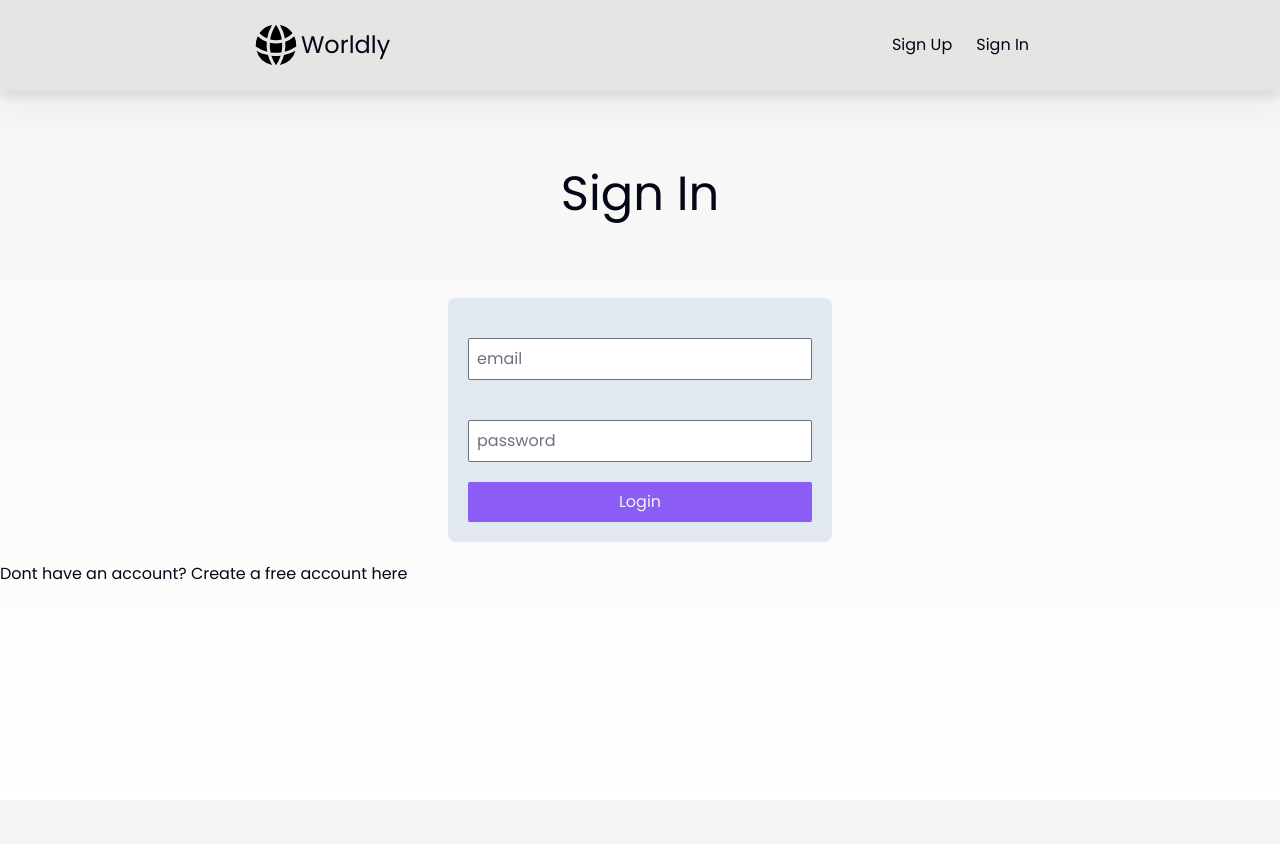
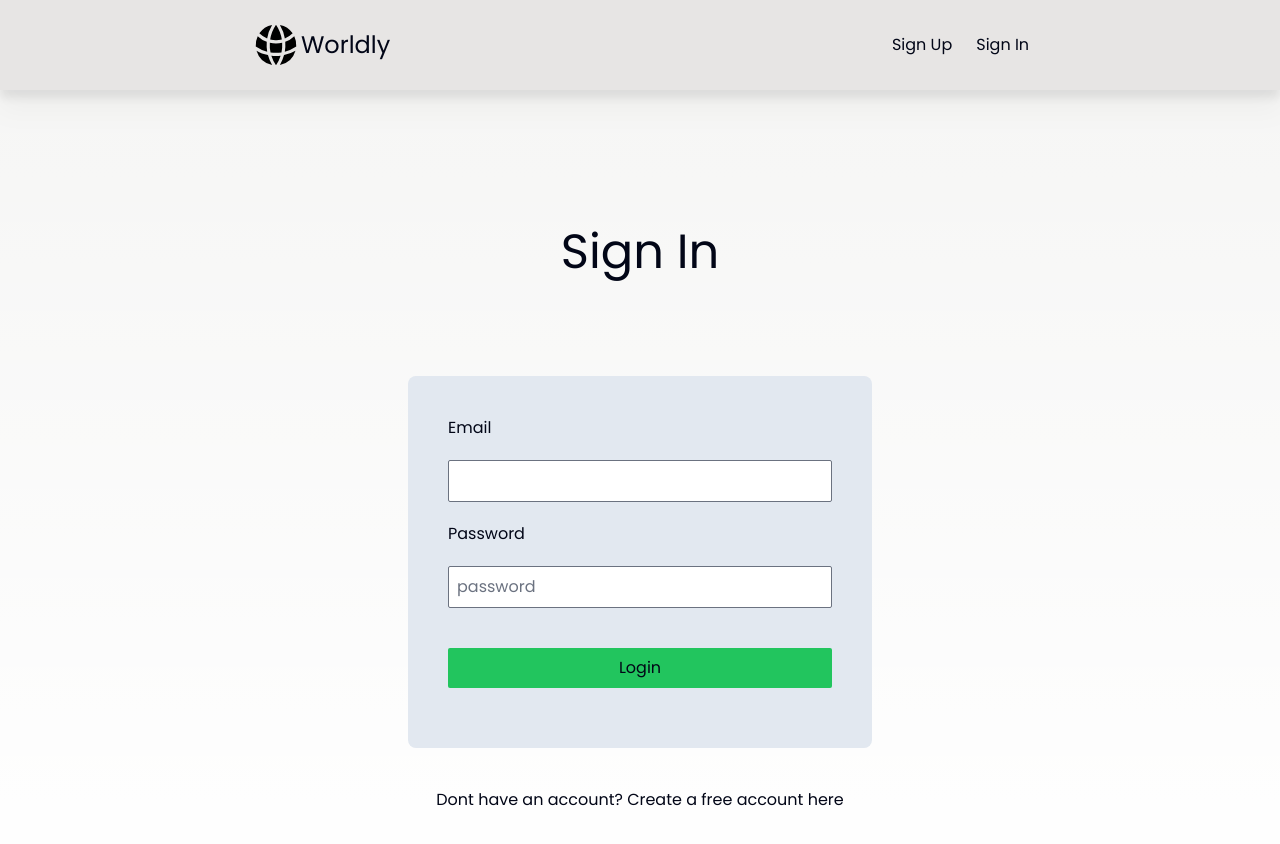
Before and after one commit to DominykMcNamara/worldly, a Next.js app: page /signin in a window 1280 px wide. Shown: the top 844 px of the page. Before the commit the page ends 800 px from the top, so only its background shows below. Built offline with nearby package versions, Linux system fonts and the light colour scheme.

Commit message:
ui update

```diff
--- a/src/app/components/SignInForm.tsx
+++ b/src/app/components/SignInForm.tsx
@@ -5,18 +5,17 @@ import { signIn, signOut } from "next-auth/react";
 import { useSearchParams, useRouter } from "next/navigation";
 
 export default function SignInForm() {
-    const router = useRouter()
+  const router = useRouter();
   const searchParams = useSearchParams();
-    const [email, setEmail] = useState("")
-    const [password, setPassword] = useState("")
-    const callbackUrl = searchParams?.get('callbackUrl') || '/signup'
-     const [isLoading, setIsLoading] = useState(false)
-    const [errorMessage, setErrorMessage] = useState("")
-
+  const [email, setEmail] = useState("");
+  const [password, setPassword] = useState("");
+  const callbackUrl = searchParams?.get("callbackUrl") || "/signup";
+  const [isLoading, setIsLoading] = useState(false);
+  const [errorMessage, setErrorMessage] = useState("");
 
   async function handleSubmit(e: React.FormEvent<HTMLFormElement>) {
     e.preventDefault();
-      setIsLoading(true)
+    setIsLoading(true);
     try {
       const result = await signIn("credentials", {
         email: email.toLowerCase(),
@@ -25,12 +24,10 @@ export default function SignInForm() {
         callbackUrl,
       });
       if (!result?.error) {
-          setIsLoading(false)
+        setIsLoading(false);
         router.push(callbackUrl);
-        }
-
-        else {
-          setIsLoading(false)
+      } else {
+        setIsLoading(false);
         setErrorMessage("Email or password is incorrect");
       }
     } catch (err) {
@@ -42,18 +39,24 @@ export default function SignInForm() {
     <>
       <form
         onSubmit={handleSubmit}
-        className="flex flex-col my-5 w-96 mx-auto p-5 bg-slate-200 rounded-lg"
+        className="flex flex-col mx-auto my-5 p-10 bg-slate-200 rounded-lg"
       >
+        <div className="flex flex-col">
+          <label className="" htmlFor="email">
+            Email
+          </label>
           <input
-          className="my-5 p-2 outline-none rounded-sm"
+            className="my-5 p-2 rounded-sm"
             onChange={(e) => setEmail(e.target.value)}
-          name='email'
+            name="email"
             value={email}
             type="text"
-          placeholder="email"
             cy-data="login-email"
             required
           />
+        </div>
+        <div className="flex flex-col">
+          <label htmlFor="password">Password</label>
           <input
             className="my-5 p-2 outline-none rounded-sm"
             type="password"
@@ -64,18 +67,21 @@ export default function SignInForm() {
             cy-data="login-password"
             required
           />
-        {errorMessage && <p className="text-center text-red-500">{errorMessage}</p>}
+        </div>
+        {errorMessage && (
+          <p className="text-center text-red-500">{errorMessage}</p>
+        )}
         <button
           disabled={isLoading}
           cy-data="login-button"
-          className="bg-violet-500 p-2 text-slate-100 rounded-sm hover:opacity-90"
+          className="my-5 bg-green-500 w-96 mx-auto rounded-sm p-2 hover:opacity-90 ease-in"
         >
-          {isLoading ? 'Logging in...' : 'Login'}
+          {isLoading ? "Logging in..." : "Login"}
         </button>
       </form>
       <Link
         cy-data="login-signup"
-        className="text-center no-underline hover:underline my-5"
+        className="no-underline hover:underline my-5 text-center"
         href="/signup"
       >
         Dont have an account? Create a free account here
--- a/src/app/signin/page.tsx
+++ b/src/app/signin/page.tsx
@@ -2,7 +2,7 @@ import React from "react";
 import SignInForm from "../components/SignInForm";
 export default function page() {
     return (
-      <section id='signin'>
+    <section id="LoginPage" className="p-5 min-h-[100vh] flex flex-col justify-center">
         <h1 className="text-center text-5xl my-20">Sign In</h1>
         <SignInForm />
 
--- a/src/app/signup/page.tsx
+++ b/src/app/signup/page.tsx
@@ -2,7 +2,8 @@ import React from "react";
 import SignUpForm from "../components/SignUpForm";
 export default function page() {
     return (
-      <section id='signup'>
+    <section id="signUpPage" className="p-5 min-h-[100vh] flex flex-col justify-center">
+
         <h1 className="text-center text-5xl my-20">Sign Up</h1>
         <SignUpForm />
       </section>
```
Lines whose indentation alone changed are shown as unchanged.
